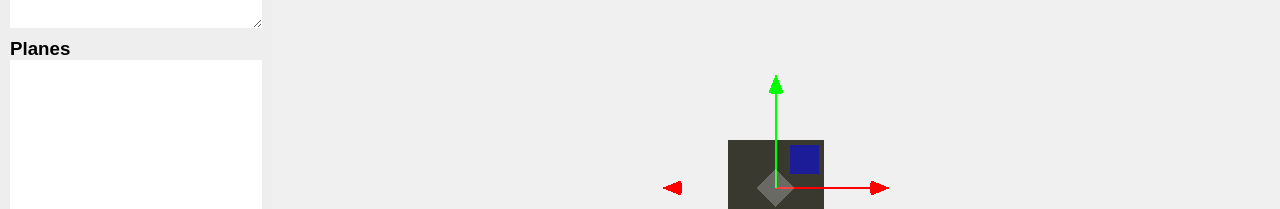
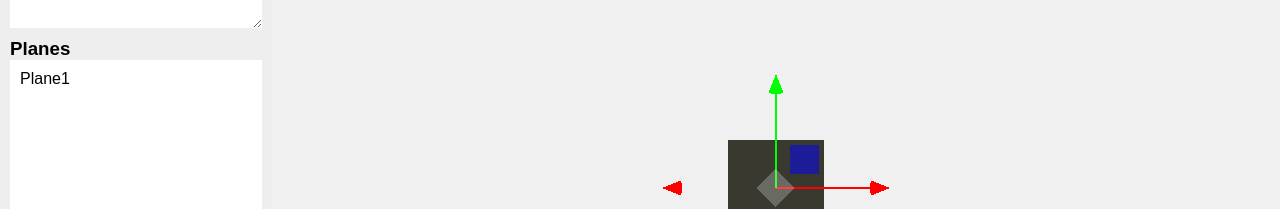
Before and after one commit to AngyDev/custom-3D, a React app: page / in a window 1280 px wide. Both pictures are taken after a click on the button "ADD PLANE". Shown: the part 274-483 px from the top of the page. Built offline with nearby package versions, Linux system fonts and the light colour scheme.

Commit message:
[FEAT] create plane list close #10

```diff
--- a/src/components/AddPlane/AddPlane.js
+++ b/src/components/AddPlane/AddPlane.js
@@ -1,13 +1,15 @@
 import React, { useState } from 'react';
 import Button from "../Button/Button";
 import * as THREE from "three";
-import { useSelector } from 'react-redux';
-import { getScene } from '../../features/scene/sceneSlice';
+import { useDispatch, useSelector } from 'react-redux';
+import { getScene, getSceneModified, setSceneModified } from '../../features/scene/sceneSlice';
 
 export default function AddPlane() {
 
     const [counter, setCounter] = useState(1);
     const scene = useSelector(getScene);
+    const isModified = useSelector(getSceneModified);
+    const dispatch = useDispatch();
 
     const tControls = scene.children && scene.children.find((obj) => obj.name === "TransformControls");
 
@@ -21,6 +23,8 @@ export default function AddPlane() {
 
         tControls.attach(plane);
         tControls.setMode("translate");
+
+        dispatch(setSceneModified(!isModified));
     }
 
     /**
@@ -29,7 +33,7 @@ export default function AddPlane() {
      */
     const createPlane = () => {
         var geometry = new THREE.PlaneGeometry(50, 50, 1, 1);
-        var material = new THREE.MeshStandardMaterial({ color: "#38382f", side: THREE.DoubleSide});
+        var material = new THREE.MeshStandardMaterial({ color: "#38382f", side: THREE.DoubleSide });
         var mesh = new THREE.Mesh(geometry, material);
         mesh.name = 'Plane' + counter;
 
--- a/src/components/Panel/Panel.js
+++ b/src/components/Panel/Panel.js
@@ -6,8 +6,8 @@ import PanelItem from '../PanelItem/PanelItem';
 export default function Panel(props) {
 
     const scene = useSelector(getScene);
-    const [groupObject, setGroupObject] = useState([]);
     const [meshList, setMeshList] = useState([]);
+    const [planeList, setPlaneList] = useState([]);
 
     const group = useSelector(getGroup);
     const isModified = useSelector(getSceneModified);
@@ -16,16 +16,23 @@ export default function Panel(props) {
         if (scene.children) {
             scene.children.map((obj, i) => {
                 if (obj.type === "Group") {
-                    // setGroupObject([obj]);
                     obj.children.map((mesh) => {
                         if (meshList.length > 0) {
                             if (!containMesh(meshList, mesh)) {
-                                setMeshList((prev) => [...prev, mesh])
+                                setMeshList((prev) => [...prev, mesh]);
                             }
                         } else {
-                            setMeshList((prev) => [...prev, mesh])
+                            setMeshList((prev) => [...prev, mesh]);
                         }
                     })
+                } else if (obj.type === "Mesh") {
+                    if (planeList.length > 0) {
+                        if (!containMesh(planeList, obj)) {
+                            setPlaneList((prev) => [...prev, obj]);
+                        }
+                    } else {
+                        setPlaneList((prev) => [...prev, obj]);
+                    }
                 }
             })
         }
@@ -75,6 +82,9 @@ export default function Panel(props) {
                     </div>
                     :
                     <div id="planes" className="">
+                        {
+                            planeList.length > 0 && planeList.map((obj, i) => <p key={i}>{obj.name}</p>)
+                        }
                     </div>
             }
         </div>
```
